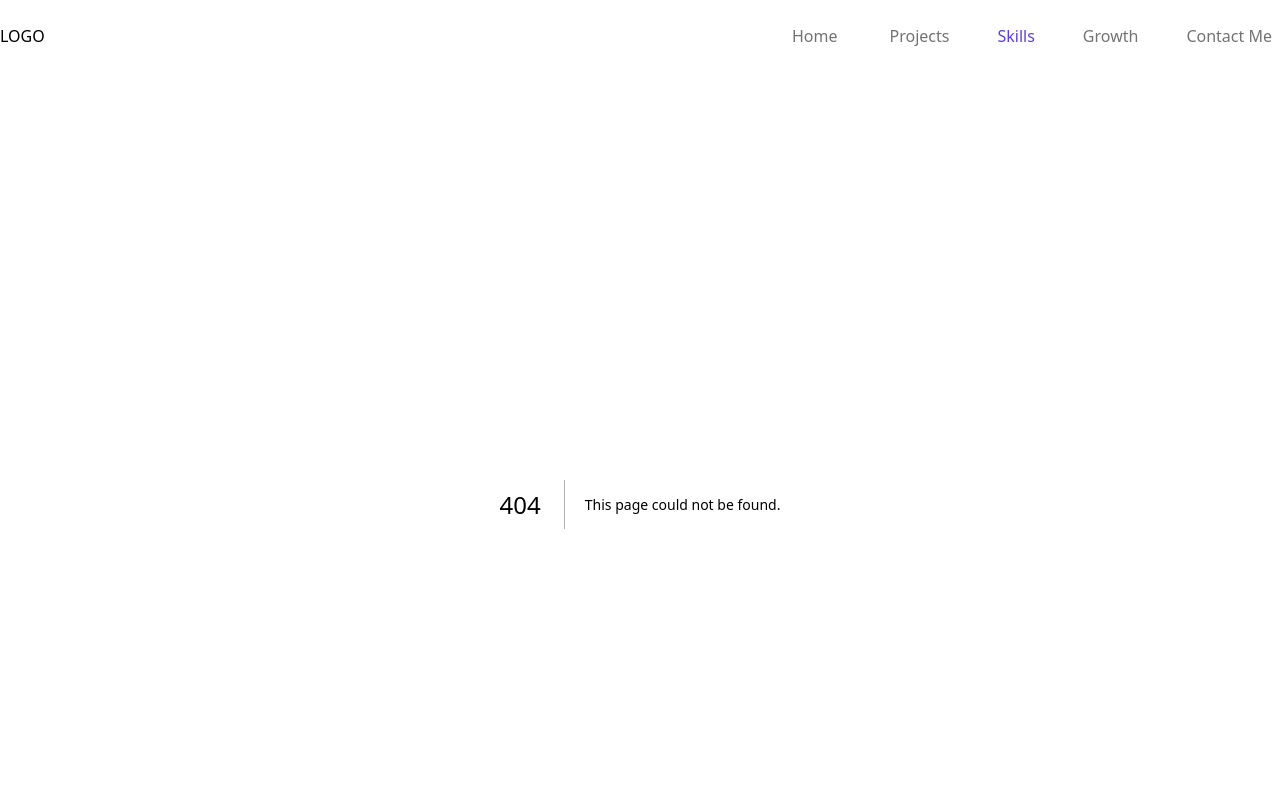
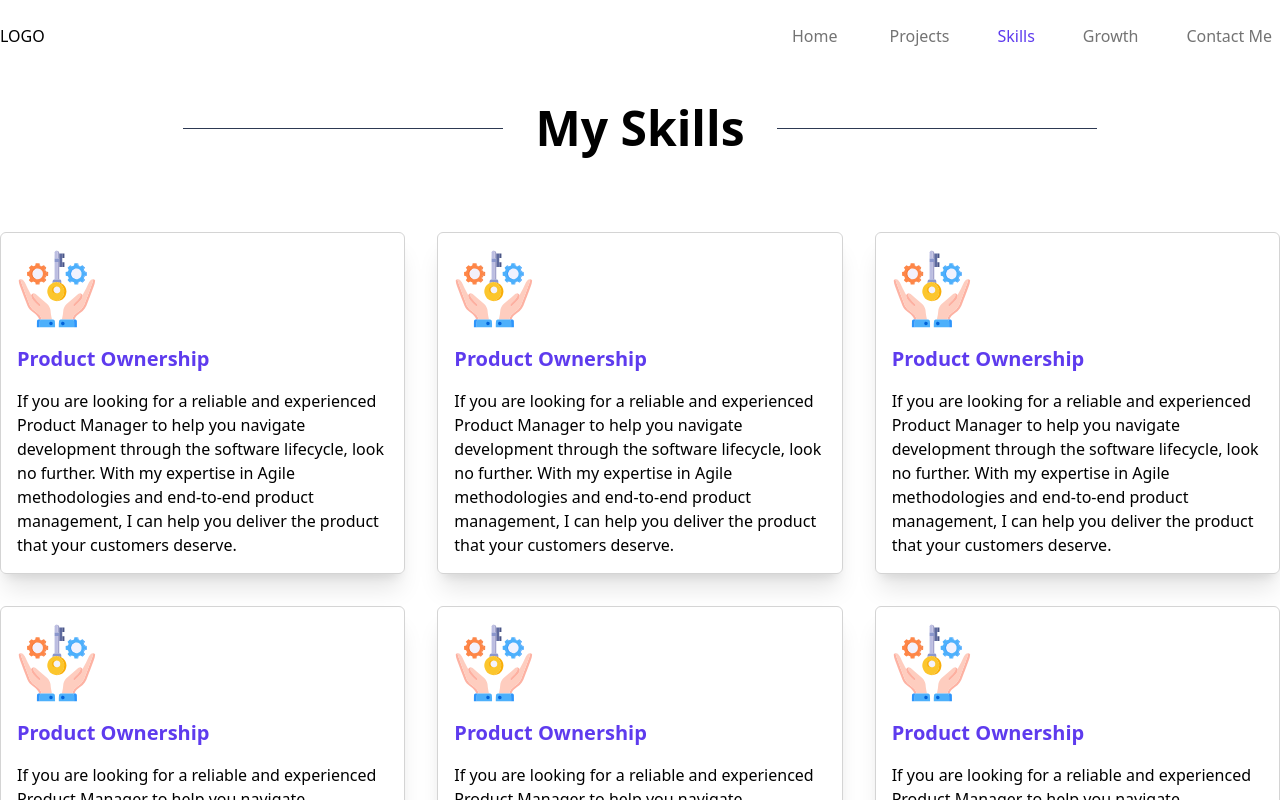
Before and after one commit to Funmi7/portfolio-zee, a Next.js app: page /skills in a window 1280 px wide. Before the commit this address had no page. Shown: the top 800 px of the page. Built offline with nearby package versions, Linux system fonts and the light colour scheme.

Commit message:
skills wip

```diff
--- a/src/app/projects/page.tsx
+++ b/src/app/projects/page.tsx
@@ -1,5 +1,6 @@
 import Image from "next/image";
-const Page = () => {
+
+const Projects = () => {
   return (
     <main>
       <h1 className="font-bold text-5xl flex items-center justify-center">
@@ -116,4 +117,4 @@ const Page = () => {
   );
 };
 
-export default Page;
+export default Projects;
--- /dev/null
+++ b/src/app/skills/page.tsx
@@ -0,0 +1,41 @@
+import Image from "next/image";
+
+import ownershipImg from "@component/assets/icons/ownership.svg";
+
+const Skills = () => {
+  const dummySkills = {
+    icon: ownershipImg,
+    name: "Product Ownership",
+    details:
+      "If you are looking for a reliable and experienced Product Manager to help you navigate development through the software lifecycle, look no further. With my expertise in Agile methodologies and end-to-end product management, I can help you deliver the product that your customers deserve.",
+  };
+
+  return (
+    <main>
+      {" "}
+      <h1 className="font-bold text-5xl flex items-center justify-center">
+        <div className="bg-gray h-px mr-8 w-3/12" />
+        My Skills
+        <div className="bg-gray h-px ml-8 w-3/12" />
+      </h1>
+      <section className="grid grid-cols-3 gap-8 mt-[80px]">
+        {Array(7)
+          .fill(dummySkills)
+          .map((item) => (
+            <div
+              className="rounded-md border-1 border border-neutral-300 p-4 shadow-xl"
+              key={"skills" + item.name}
+            >
+              <Image src={item.icon} alt="skills icon" width={80} height={80} />
+              <h4 className="mt-4 text-xl font-bold text-purple mb-4">
+                {item.name}
+              </h4>
+              <p>{item.details}</p>
+            </div>
+          ))}
+      </section>
+    </main>
+  );
+};
+
+export default Skills;
```
Also changed, not shown: src/assets/icons/ownership.svg (added).
